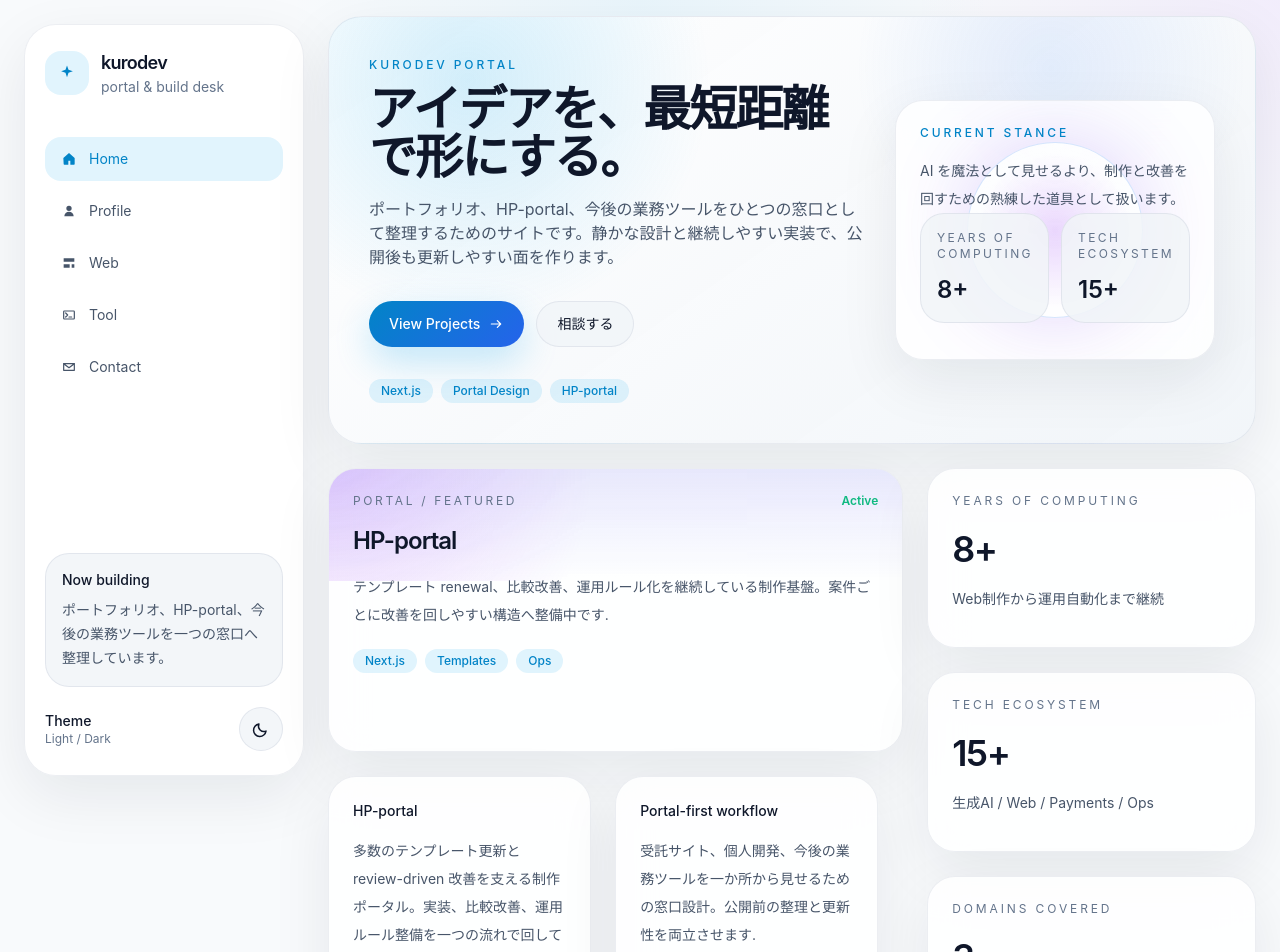
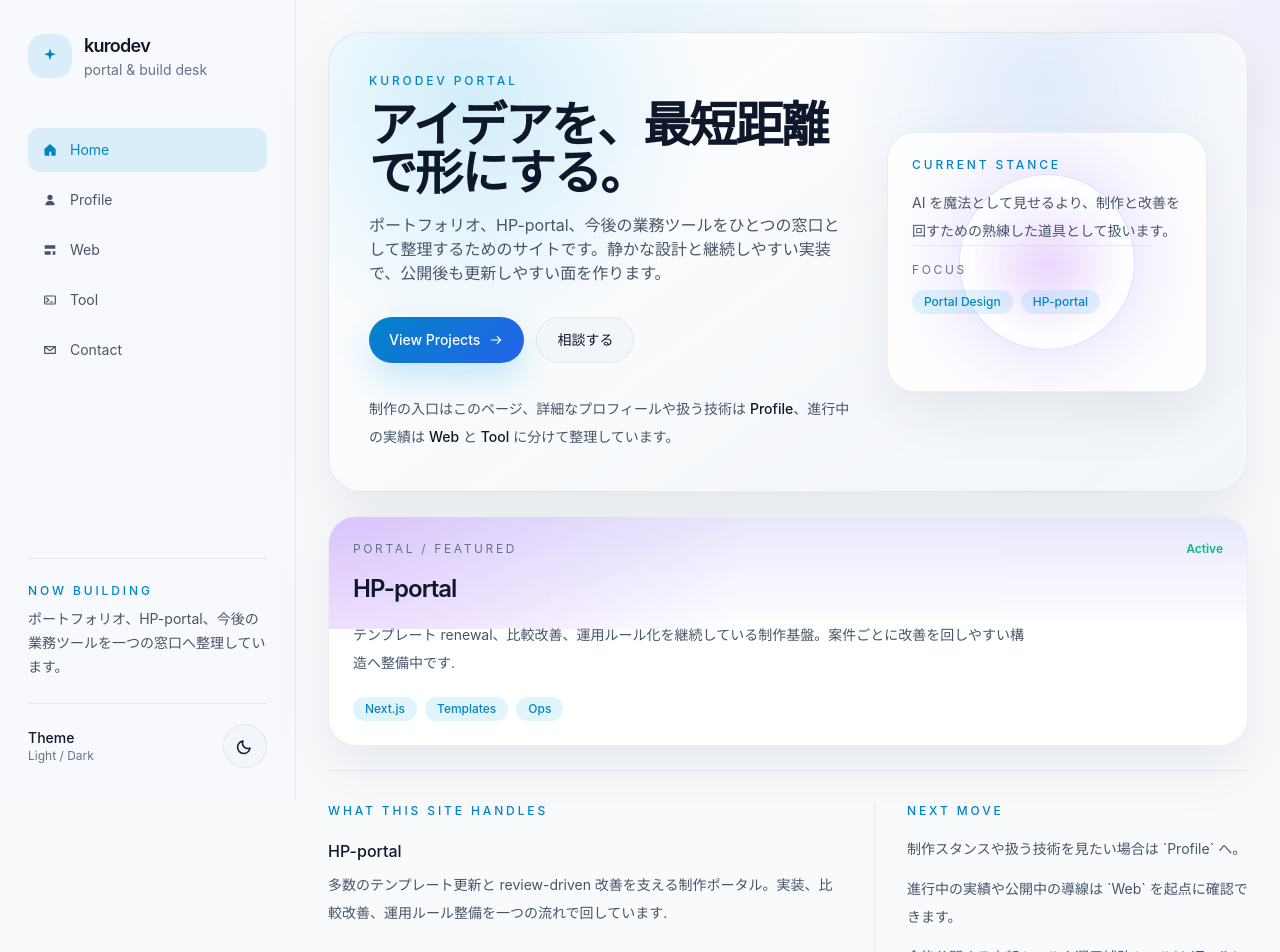
Before and after one commit to kurodev-web-tools/kurodev-hp, a Next.js app: page / in a window 1280 px wide. Shown: the top 952 px of the page. Built offline with nearby package versions, Linux system fonts and the light colour scheme.

Commit message:
Refine home density and split sidebar layout

```diff
--- a/app/globals.css
+++ b/app/globals.css
@@ -10,6 +10,7 @@
   --panel-muted: rgba(241, 245, 249, 0.86);
   --border: rgba(148, 163, 184, 0.18);
   --border-strong: rgba(59, 130, 246, 0.2);
+  --sidebar-bg: rgba(248, 250, 252, 0.88);
   --text: #0f172a;
   --text-soft: #475569;
   --text-faint: #64748b;
@@ -33,6 +34,7 @@ html[data-theme="dark"] {
   --panel-muted: rgba(22, 22, 31, 0.9);
   --border: rgba(113, 113, 122, 0.24);
   --border-strong: rgba(168, 85, 247, 0.24);
+  --sidebar-bg: rgba(10, 10, 14, 0.92);
   --text: #fafafa;
   --text-soft: #d4d4d8;
   --text-faint: #a1a1aa;
@@ -66,6 +68,12 @@ body {
   color: var(--text);
   font-family: "Inter", "Noto Sans JP", "Hiragino Sans", "Yu Gothic UI", sans-serif;
   transition: background-color 180ms ease, color 180ms ease;
+}
+
+@media (min-width: 1024px) {
+  body {
+    overflow-y: scroll;
+  }
 }
 
 a {
--- a/app/page.js
+++ b/app/page.js
@@ -2,10 +2,8 @@ import { PrimaryButton, GhostButton } from "@/components/ui/buttons";
 import { SectionHeader } from "@/components/ui/section-header";
 import { BentoCard } from "@/components/ui/bento-card";
 import { ProjectCard } from "@/components/ui/project-card";
-import { SkillGroup } from "@/components/ui/skill-group";
-import { StatCard } from "@/components/ui/stat-card";
 import { Tag } from "@/components/ui/tag";
-import { featuredHighlights, profileStats, skillGroups, webProjects } from "@/lib/site-data";
+import { featuredHighlights, webProjects } from "@/lib/site-data";
 
 export default function HomePage() {
   return (
@@ -22,11 +20,11 @@ export default function HomePage() {
               <PrimaryButton href="/web">View Projects</PrimaryButton>
               <GhostButton href="/contact">相談する</GhostButton>
             </div>
-            <div className="mt-8 flex flex-wrap gap-2">
-              <Tag>Next.js</Tag>
-              <Tag>Portal Design</Tag>
-              <Tag>HP-portal</Tag>
-            </div>
+            <p className="mt-8 max-w-xl text-sm leading-7 text-[var(--text-soft)]">
+              制作の入口はこのページ、詳細なプロフィールや扱う技術は <span className="font-medium text-[var(--text)]">Profile</span>
+              、進行中の実績は <span className="font-medium text-[var(--text)]">Web</span> と
+              <span className="font-medium text-[var(--text)]"> Tool</span> に分けて整理しています。
+            </p>
           </div>
           <BentoCard className="relative min-h-[260px] overflow-hidden">
             <div className="absolute inset-0 bg-[radial-gradient(circle_at_center,rgba(168,85,247,0.3),transparent_38%)] opacity-80" />
@@ -38,42 +36,46 @@ export default function HomePage() {
                   AI を魔法として見せるより、制作と改善を回すための熟練した道具として扱います。
                 </p>
               </div>
-              <div className="grid grid-cols-2 gap-3">
-                {profileStats.slice(0, 2).map((stat) => (
-                  <div key={stat.label} className="rounded-3xl border border-[var(--border)] bg-[var(--panel-muted)] p-4">
-                    <p className="text-xs uppercase tracking-[0.2em] text-[var(--text-faint)]">{stat.label}</p>
-                    <p className="mt-3 text-2xl font-semibold">{stat.value}</p>
-                  </div>
-                ))}
+              <div className="max-w-[240px] border-t border-[var(--border)] pt-4">
+                <p className="text-xs uppercase tracking-[0.22em] text-[var(--text-faint)]">focus</p>
+                <div className="mt-3 flex flex-wrap gap-2">
+                  <Tag>Portal Design</Tag>
+                  <Tag>HP-portal</Tag>
+                </div>
               </div>
             </div>
           </BentoCard>
         </div>
       </section>
 
-      <section className="grid gap-6 xl:grid-cols-[minmax(0,1.4fr)_minmax(320px,0.8fr)]">
-        <div className="grid gap-6">
-          <ProjectCard project={webProjects[0]} />
-          <div className="grid gap-6 md:grid-cols-2">
+      <section className="grid gap-6">
+        <ProjectCard project={webProjects[0]} />
+      </section>
+
+      <section className="grid gap-10 border-t border-[var(--border)] pt-8 xl:grid-cols-[minmax(0,1.15fr)_minmax(320px,0.85fr)] xl:items-start">
+        <div className="max-w-2xl">
+          <p className="section-kicker">what this site handles</p>
+          <div className="mt-5 space-y-5 text-sm leading-7 text-[var(--text-soft)]">
             {featuredHighlights.map((item) => (
-              <BentoCard key={item.title}>
-                <p className="text-sm font-medium text-[var(--text)]">{item.title}</p>
-                <p className="mt-4 text-sm leading-7 text-[var(--text-soft)]">{item.body}</p>
-              </BentoCard>
+              <div key={item.title}>
+                <p className="text-base font-medium text-[var(--text)]">{item.title}</p>
+                <p className="mt-2">{item.body}</p>
+              </div>
             ))}
           </div>
         </div>
-        <div className="grid gap-6">
-          {profileStats.map((stat) => (
-            <StatCard key={stat.label} {...stat} />
-          ))}
+
+        <div className="space-y-4 border-t border-[var(--border)] pt-4 xl:border-l xl:border-t-0 xl:pl-8 xl:pt-0">
+          <p className="section-kicker">next move</p>
+          <div className="space-y-3 text-sm leading-7 text-[var(--text-soft)]">
+            <p>制作スタンスや扱う技術を見たい場合は `Profile` へ。</p>
+            <p>進行中の実績や公開中の導線は `Web` を起点に確認できます。</p>
+            <p>今後公開する内部ツールや運用補助ツールは `Tool` にまとめていきます。</p>
+          </div>
+          <div className="pt-2">
+            <GhostButton href="/profile">Profile を見る</GhostButton>
+          </div>
         </div>
-      </section>
-
-      <section className="grid gap-6 xl:grid-cols-3">
-        {skillGroups.map((group) => (
-          <SkillGroup key={group.title} {...group} />
-        ))}
       </section>
     </>
   );
--- a/components/sidebar.js
+++ b/components/sidebar.js
@@ -10,7 +10,8 @@ export function Sidebar() {
   const pathname = usePathname();
 
   return (
-    <aside className="panel-strong sticky top-6 hidden h-[calc(100vh-3rem)] w-[280px] shrink-0 flex-col rounded-[32px] px-5 py-6 lg:flex">
+    <aside className="hidden h-screen w-[296px] shrink-0 border-r border-[var(--border)] bg-[var(--sidebar-bg)] lg:block">
+      <div className="sticky top-0 flex h-screen flex-col px-7 py-8">
         <div className="flex items-center gap-3">
           <div className="flex h-11 w-11 items-center justify-center rounded-2xl bg-[var(--accent-soft)] text-[var(--accent)]">
             <Icon name="spark" className="h-5 w-5" />
@@ -21,14 +22,14 @@ export function Sidebar() {
           </div>
         </div>
 
-      <nav className="mt-10 space-y-2">
+        <nav className="mt-12 space-y-1.5">
           {navigationItems.map((item) => {
             const active = pathname === item.href;
             return (
               <Link
                 key={item.href}
                 href={item.href}
-              className={`flex items-center gap-3 rounded-2xl px-4 py-3 text-sm transition ${
+                className={`flex items-center gap-3 rounded-xl px-3.5 py-3 text-sm transition ${
                   active
                     ? "bg-[var(--accent-soft)] text-[var(--accent)]"
                     : "text-[var(--text-soft)] hover:bg-[var(--panel-muted)] hover:text-[var(--text)]"
@@ -41,14 +42,14 @@ export function Sidebar() {
           })}
         </nav>
 
-      <div className="mt-auto space-y-5">
-        <div className="rounded-3xl border border-[var(--border)] bg-[var(--panel-muted)] p-4">
-          <p className="text-sm font-medium text-[var(--text)]">Now building</p>
-          <p className="mt-2 text-sm leading-6 text-[var(--text-soft)]">
+        <div className="mt-auto border-t border-[var(--border)] pt-6">
+          <div className="space-y-2">
+            <p className="text-xs font-medium uppercase tracking-[0.24em] text-[var(--accent)]">Now building</p>
+            <p className="text-sm leading-6 text-[var(--text-soft)]">
               ポートフォリオ、HP-portal、今後の業務ツールを一つの窓口へ整理しています。
             </p>
           </div>
-        <div className="flex items-center justify-between">
+          <div className="mt-6 flex items-center justify-between border-t border-[var(--border)] pt-5">
             <div>
               <p className="text-sm font-medium">Theme</p>
               <p className="text-xs text-[var(--text-faint)]">Light / Dark</p>
@@ -56,6 +57,7 @@ export function Sidebar() {
             <ThemeToggle />
           </div>
         </div>
+      </div>
     </aside>
   );
 }
--- a/components/site-shell.js
+++ b/components/site-shell.js
@@ -3,14 +3,18 @@ import { Sidebar } from "@/components/sidebar";
 
 export function SiteShell({ children }) {
   return (
-    <div className="mx-auto max-w-[1440px] px-4 py-4 md:px-6 lg:px-6">
-      <MobileNav />
-      <div className="mt-4 flex gap-6 lg:mt-0">
+    <div className="min-h-screen lg:flex">
+      <div className="px-4 py-4 md:px-6 lg:hidden">
+        <MobileNav />
+      </div>
+      <div className="hidden lg:block lg:w-[296px] lg:shrink-0">
         <Sidebar />
-        <main className="min-w-0 flex-1">
-          <div className="space-y-6">{children}</div>
-        </main>
       </div>
+      <main className="min-w-0 flex-1">
+        <div className="px-4 pb-6 md:px-6 lg:px-8 lg:py-8">
+          <div className="mx-auto max-w-[1120px] space-y-6">{children}</div>
+        </div>
+      </main>
     </div>
   );
 }
--- a/package.json
+++ b/package.json
@@ -6,7 +6,7 @@
     "dev": "next dev",
     "build": "next build",
     "start": "next start",
-    "lint": "eslint ."
+    "lint": "next lint"
   },
   "dependencies": {
     "next": "^14.2.30",
```
Lines whose indentation alone changed are shown as unchanged.
